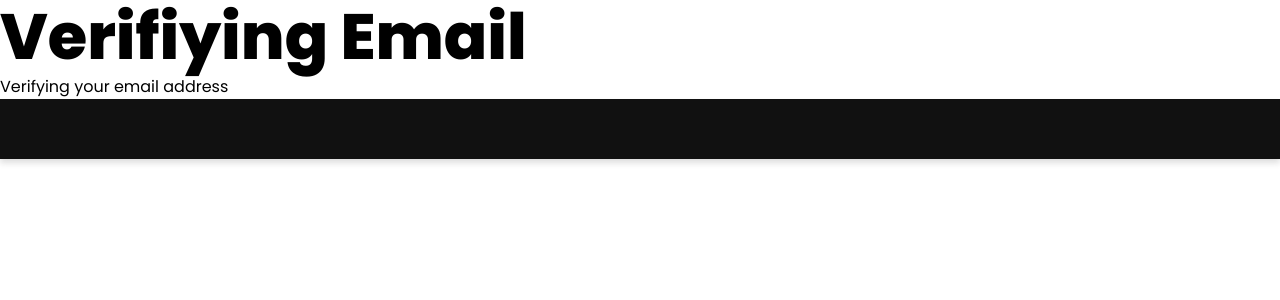
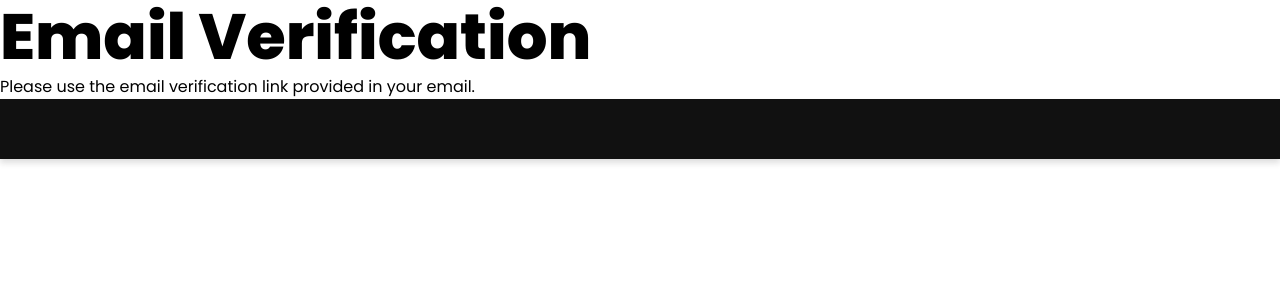
Before and after one commit to michaeljholmes/fitbit-poc, a React (Vite) app: page /confirmation in a window 1280 px wide. Shown: the top 300 px of the page. Built offline with nearby package versions, Linux system fonts and the light colour scheme; a web font is replaced by a local one.

Commit message:
Email verification page functional

```diff
--- a/package.json
+++ b/package.json
@@ -3,7 +3,7 @@
   "private": true,
   "version": "0.0.0",
   "scripts": {
-    "start": "vite",
+    "start": "vite --port 3000",
     "build": "tsc && vite build -d",
     "preview": "vite preview",
     "server": "json-server --watch ./src/mockData/db.json --port 6789"
@@ -14,6 +14,7 @@
     "@mui/material": "^5.11.0",
     "@mui/x-data-grid": "^6.10.2",
     "@mui/x-data-grid-generator": "^6.10.2",
+    "ci": "^2.3.0",
     "date-fns": "^2.30.0",
     "json-server": "^0.17.4",
     "polished": "^4.2.2",
--- a/src/pages/EmailConfirmation.tsx
+++ b/src/pages/EmailConfirmation.tsx
@@ -2,15 +2,20 @@ import { Typography, styled } from "@mui/material";
 import { useState, useEffect} from "react"
 
 export const EmailConfirmationPage = () => {
-    const [text, setText] = useState("Verifying your email address")
+    const [text, setText] = useState("Attempting to verify your email address...")
+    const url = "https://www.stridewars.com/api/verify-email"
     const params = new URLSearchParams(window.location.search)
-    let emailAddress = params.get("email")
-    let verificationCode = params.get("verification")
+    let emailAddress = params.get("emailAddress")
+    let verificationCode = params.get("verificationCode")
 
     useEffect(() => {
-        if (emailAddress === null || verificationCode === null) return;
-        console.log(`https://localhost:7225/api/verify-email?emailAddress=${emailAddress}&verificationCode=${verificationCode}`)
-        fetch(`https://localhost:7225/api/verify-email?emailAddress=${emailAddress}&verificationCode=${verificationCode}`)
+        if (emailAddress === null || verificationCode === null)
+        {
+            setText("Please use the email verification link provided in your email.")
+            return;
+        }
+        setText("Verifying email address")
+            fetch(`${url}?emailAddress=${emailAddress}&verificationCode=${verificationCode}`)
           .then((res) => {
             if (res.status === 200) {
                 setText("Thank you - your email address has been verified");
@@ -24,7 +29,6 @@ export const EmailConfirmationPage = () => {
           })
           .catch(error => {
             setText("Email cannot be verified. Please try again or email info@stridewars.com if you are having issues");
-            console.log("error", error)
           })
       }, []);
 
@@ -32,7 +36,7 @@ export const EmailConfirmationPage = () => {
         <>
             <header>
                 <Typography variant="h1">
-                    Verifiying Email
+                 Email Verification
                 </Typography>
                 <Typography>
                     {text}
--- a/src/pages/LandingPage.tsx
+++ b/src/pages/LandingPage.tsx
@@ -1,7 +1,7 @@
 import { Box, Stack, Typography, styled } from "@mui/material";
 import { opacify, rem } from "polished";
 import { useIsMobile, useIsTablet } from "../routing/Template";
-import { Copyright } from "../components/CopyRight";
+import { Copyright } from "../components/Copyright";
 
 const powerUps = [
     {header: "Head to head", text: "Win your head to head challenges to unlock more power-ups", image: "./head-to-head.png"},
```
Also changed, not shown: auth-poc/src/auth_config.json (added, +7 -0 lines), 1 other file (tests, documents, lock files or other folders).
